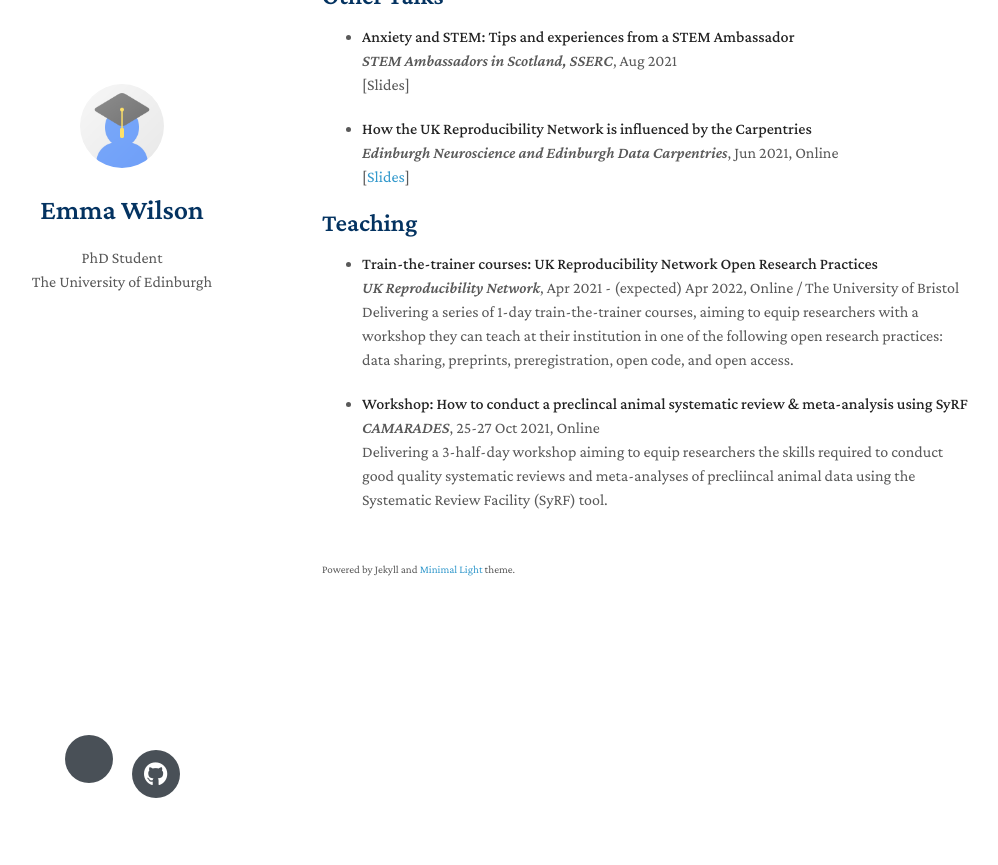
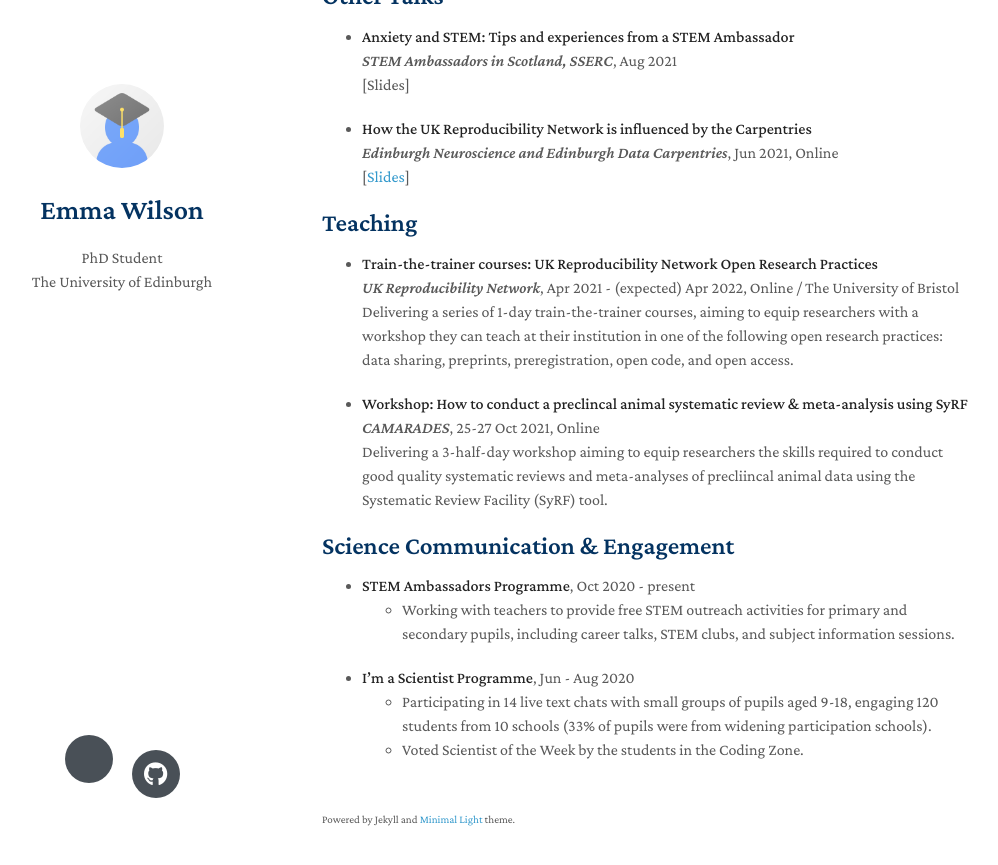
Before and after one commit to emma-wilson/emma-wilson.github.io, a Jekyll site: the page built from index.md, in a window 1280 px wide and 900 px high, scrolled down 1762 px. Shown: the top 865 px of the window, without its empty margins (148-1146 px from the left). Built offline with Jekyll 4.4.1, drawn with Linux system fonts in a browser that asks for light colours; nearby versions of some CDN libraries; a style sheet for code colours, icons or effects is not loaded; our own code applies the rules of GitHub Pages for plain Markdown files.

Commit message:
Add science communication and engagement

```diff
--- a/index.md
+++ b/index.md
@@ -125,3 +125,14 @@ I am passionate about open and reproducible research, and enjoy engaging the pub
   *CAMARADES*, 25-27 Oct 2021, Online
   <br>
   Delivering a 3-half-day workshop aiming to equip researchers the skills required to conduct good quality systematic reviews and meta-analyses of precliincal animal data using the Systematic Review Facility (SyRF) tool.
+
+## Science Communication & Engagement
+
+- **STEM Ambassadors Programme**, Oct 2020 - present
+  <br>
+  - Working with teachers to provide free STEM outreach activities for primary and secondary pupils, including career talks, STEM clubs, and subject information sessions.
+
+- **I'm a Scientist Programme**, Jun - Aug 2020
+  <br>
+  - Participating in 14 live text chats with small groups of pupils aged 9-18, engaging 120 students from 10 schools (33% of pupils were from widening participation schools).
+  - Voted Scientist of the Week by the students in the Coding Zone.
```
